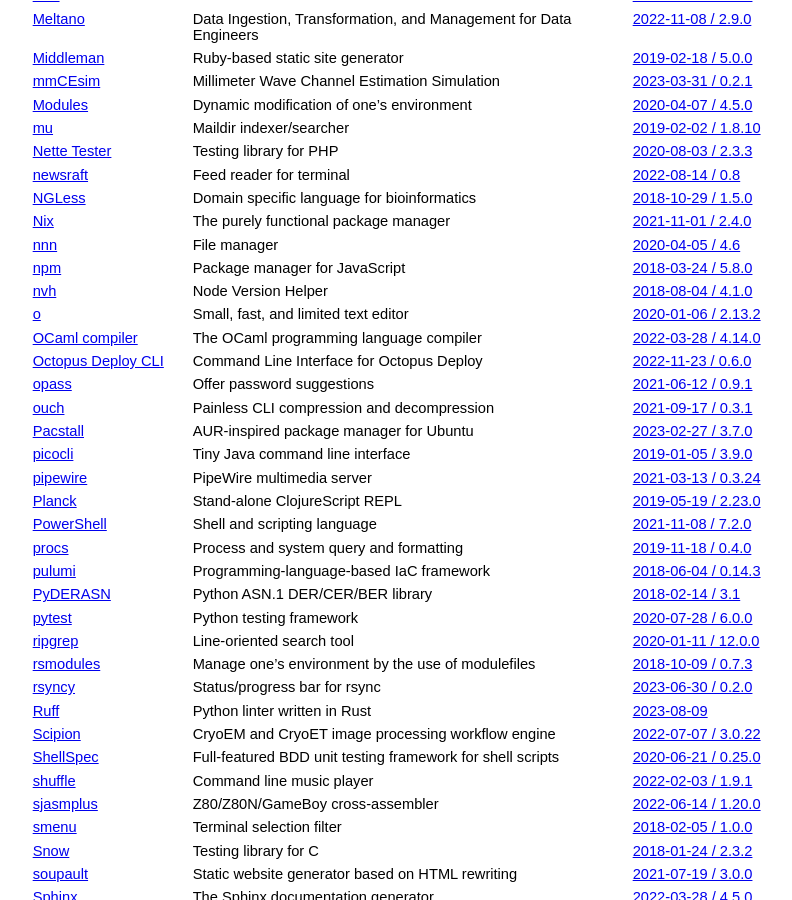
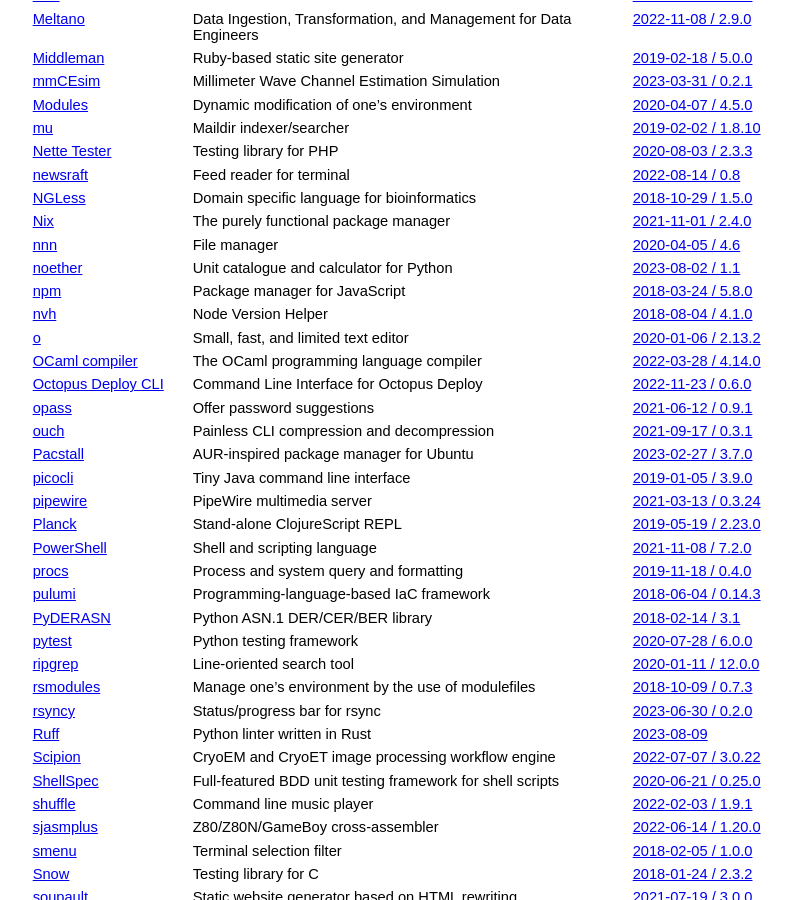
Before and after one commit to jcs/no_color, a Jekyll site: the page built from index.md, in a window 1280 px wide and 900 px high, scrolled down 4209 px. Shown: the whole window, without its empty margins (211-1003 px from the left). Built offline with Jekyll 4.4.1, drawn with Linux system fonts in a browser that asks for light colours; our own code applies the rules of GitHub Pages for plain Markdown files.

Commit message:
Add `noether`
Fixed with Noether issue: https://github.com/yunruse/Noether/issues/68

```diff
--- a/index.md
+++ b/index.md
@@ -223,6 +223,7 @@ color by default via `NO_COLOR`.
 | [NGLess](http://ngless.embl.de/) | Domain specific language for bioinformatics | [2018-10-29 / 1.5.0](https://github.com/ngless-toolkit/ngless/commit/15926150701100ff96b4a7cd1f3142f9a272b983) |
 | [Nix](https://nixos.org/) | The purely functional package manager | [2021-11-01 / 2.4.0](https://github.com/NixOS/nix/pull/4971) |
 | [nnn](https://github.com/jarun/nnn) | File manager | [2020-04-05 / 4.6](https://github.com/jarun/nnn/commit/f14fb9c0f92c25ab79dd0c47d16f075199aeb999) |
+ | [noether](https://github.com/yunruse/noether) | Unit catalogue and calculator for Python | [2023-08-02 / 1.1]([URL](https://github.com/yunruse/Noether/releases/tag/v1.1)) |
 | [npm](https://www.npmjs.com/) | Package manager for JavaScript | [2018-03-24 / 5.8.0](https://github.com/npm/npm/releases/tag/v5.8.0) |
 | [nvh](https://github.com/JohnRGee/nvh) | Node Version Helper | [2018-08-04 / 4.1.0](https://github.com/JohnRGee/nvh/releases/tag/v4.1.0) |
 | [o](https://github.com/xyproto/o) | Small, fast, and limited text editor | [2020-01-06 / 2.13.2](https://github.com/xyproto/o/tree/2.13.2) |
```
